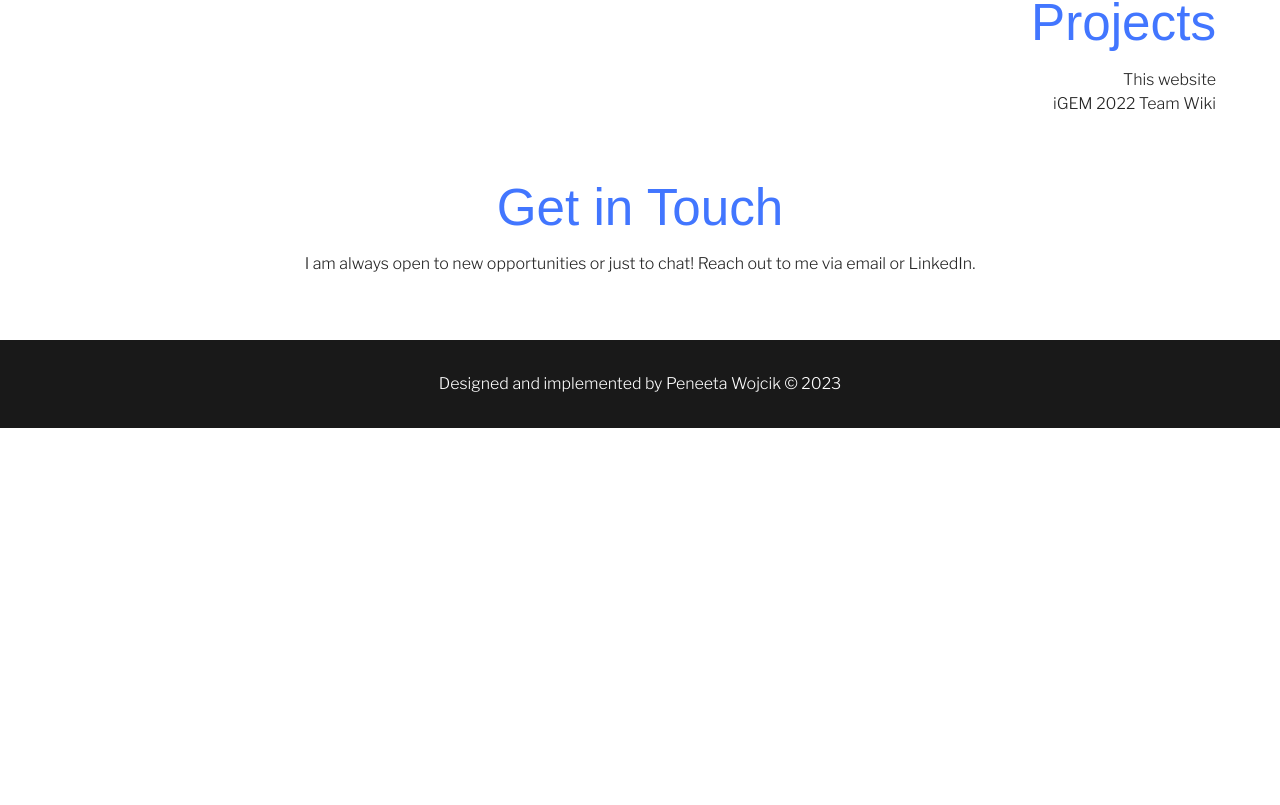
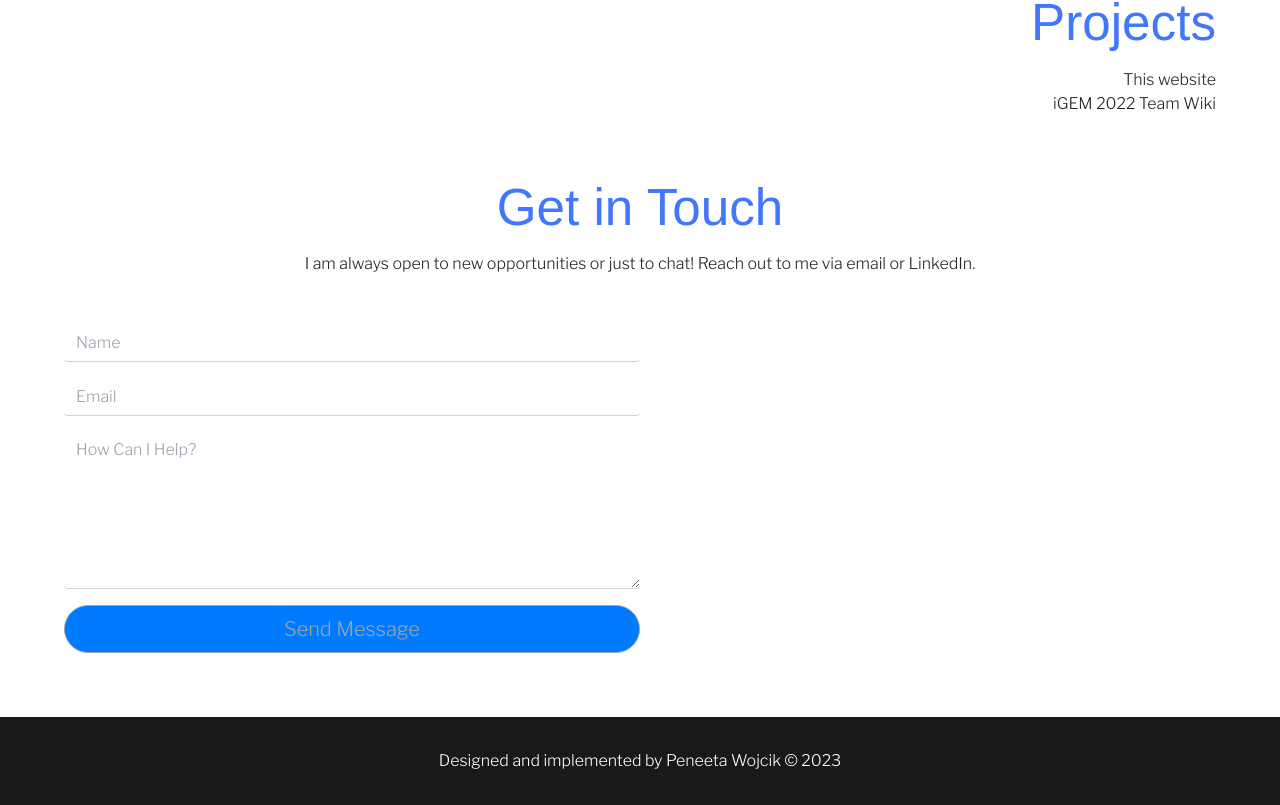
Before and after one commit to peneeta/portfolio, a React (Vite) app: page / in a window 1280 px wide. Shown: the part 2333-3138 px from the top of the page. Before the commit the page ends 2761 px from the top, so only its background shows below. Built offline with nearby package versions, Linux system fonts and the light colour scheme; a web font is replaced by a local one.

Commit message:
styling on contact form

```diff
--- a/src/components/ContactForm.jsx
+++ b/src/components/ContactForm.jsx
@@ -2,11 +2,31 @@ import './ContactFormStyle.css'
 
 function ContactForm () {
     return(
-        <div className="fcf-body">
-            <div className="fcf-form">
+        <form id="fcf-form-id" className="fcf-form-class" method="post" action="contact-form-process.php">
 
+        <div className="fcf-form-group">
+            <div className="fcf-input-group">
+                <input type="text" id="Name" name="Name" className="fcf-form-control" required placeholder='Name'/>
             </div>
         </div>
+
+        <div className="fcf-form-group">
+            <div className="fcf-input-group">
+                <input type="email" id="Email" name="Email" className="fcf-form-control" required placeholder='Email'/>
+            </div>
+        </div>
+
+        <div className="fcf-form-group">
+            <div className="fcf-input-group">
+                <textarea id="Message" name="Message" className="fcf-form-control" rows="6" maxlength="3000" required placeholder='How Can I Help?'></textarea>
+            </div>
+        </div>
+
+        <div className="fcf-form-group">
+            <button type="submit" id="fcf-button" className="fcf-btn fcf-btn-primary fcf-btn-lg fcf-btn-block">Send Message</button>
+        </div>
+
+    </form>
 
     )
 }
--- a/src/components/ContactFormStyle.css
+++ b/src/components/ContactFormStyle.css
@@ -0,0 +1,145 @@
+#fcf-form-id {
+    display:block;
+    margin-block: 3rem;
+}
+
+.fcf-form-group {
+    margin-bottom: 1rem;
+}
+
+.fcf-input-group {
+    position: relative;
+    display: -ms-flexbox;
+    display: flex;
+    -ms-flex-wrap: wrap;
+    flex-wrap: wrap;
+    -ms-flex-align: stretch;
+    align-items: stretch;
+    width: 50%;
+}
+
+.fcf-form-control {
+    display: block;
+    width: 100%;
+    height: calc(1.5em + 0.75rem + 2px);
+    padding: 0.375rem 0.75rem;
+    font-size: 1rem;
+    font-weight: 400;
+    line-height: 1.5;
+    color: #495057;
+    background-color: #fff;
+    background-clip: padding-box;
+    border-bottom: 1px solid #ced4da;
+    outline: none;
+    border-radius: 0.25rem;
+    transition: border-color 0.15s ease-in-out, box-shadow 0.15s ease-in-out;
+}
+
+.fcf-form-control:focus {
+    border: 1px solid #313131;
+}
+
+select.fcf-form-control[size], select.fcf-form-control[multiple] {
+    height: auto;
+}
+
+textarea.fcf-form-control {
+    font-family: 'Libre Franklin', sans-serif;
+    height: auto;
+}
+
+::placeholder{
+    font-family: 'Libre Franklin', sans-serif;
+}
+
+.fcf-credit {
+    padding-top: 10px;
+    font-size: 0.9rem;
+    color: #545b62;
+}
+
+.fcf-credit a {
+    color: #545b62;
+    text-decoration: underline;
+}
+
+.fcf-credit a:hover {
+    color: #0056b3;
+    text-decoration: underline;
+}
+
+.fcf-btn {
+    display: inline-block;
+    font-weight: 400;
+    color: #212529;
+    text-align: center;
+    vertical-align: middle;
+    cursor: pointer;
+    -webkit-user-select: none;
+    -moz-user-select: none;
+    -ms-user-select: none;
+    user-select: none;
+    background-color: transparent;
+    border: 1px solid transparent;
+    padding: 0.375rem 0.75rem;
+    font-size: 1rem;
+    line-height: 1.5;
+    border-radius: 0.25rem;
+    transition: color 0.15s ease-in-out, background-color 0.15s ease-in-out, border-color 0.15s ease-in-out, box-shadow 0.15s ease-in-out;
+}
+
+@media (prefers-reduced-motion: reduce) {
+    .fcf-btn {
+        transition: none;
+    }
+}
+
+.fcf-btn:hover {
+    color: #212529;
+    text-decoration: none;
+}
+
+.fcf-btn:focus, .fcf-btn.focus {
+    outline: 0;
+    box-shadow: 0 0 0 0.2rem rgba(0, 123, 255, 0.25);
+}
+
+.fcf-btn-primary {
+    color: #9ca3af;
+    background-color: #007bff;
+    border-color: #9ca3af;
+    font-family: 'Libre Franklin', sans-serif;
+}
+
+.fcf-btn-primary:hover {
+    color: #fff;
+    background-color: #0069d9;
+    border-color: #0062cc;
+}
+
+.fcf-btn-primary:focus, .fcf-btn-primary.focus {
+    color: #fff;
+    background-color: #0069d9;
+    border-color: #0062cc;
+    box-shadow: 0 0 0 0.2rem rgba(38, 143, 255, 0.5);
+}
+
+.fcf-btn-lg, .fcf-btn-group-lg>.fcf-btn {
+    padding: 0.5rem 1rem;
+    font-size: 1.25rem;
+    line-height: 1.5;
+    border-radius: 10rem;
+}
+
+.fcf-btn-block {
+    display: block;
+    width: 50%;
+}
+
+.fcf-btn-block+.fcf-btn-block {
+    margin-top: 0.5rem;
+}
+
+input[type="submit"].fcf-btn-block, input[type="reset"].fcf-btn-block, input[type="button"].fcf-btn-block {
+    width: 100%;
+}
```
